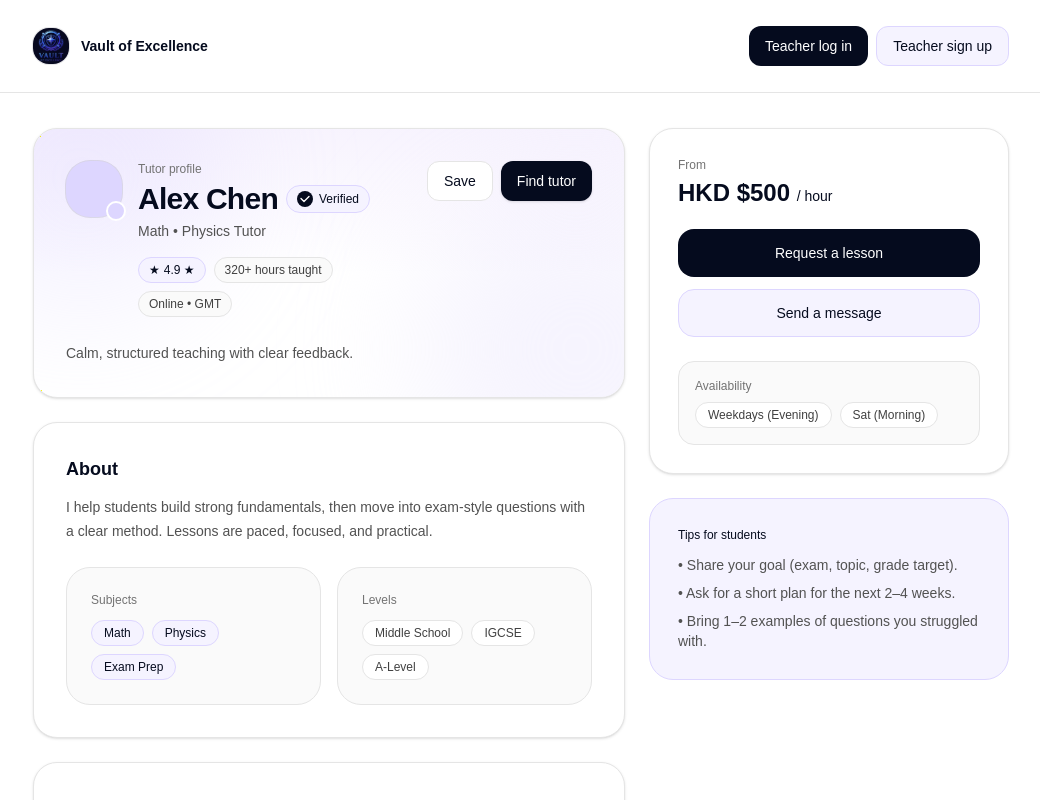
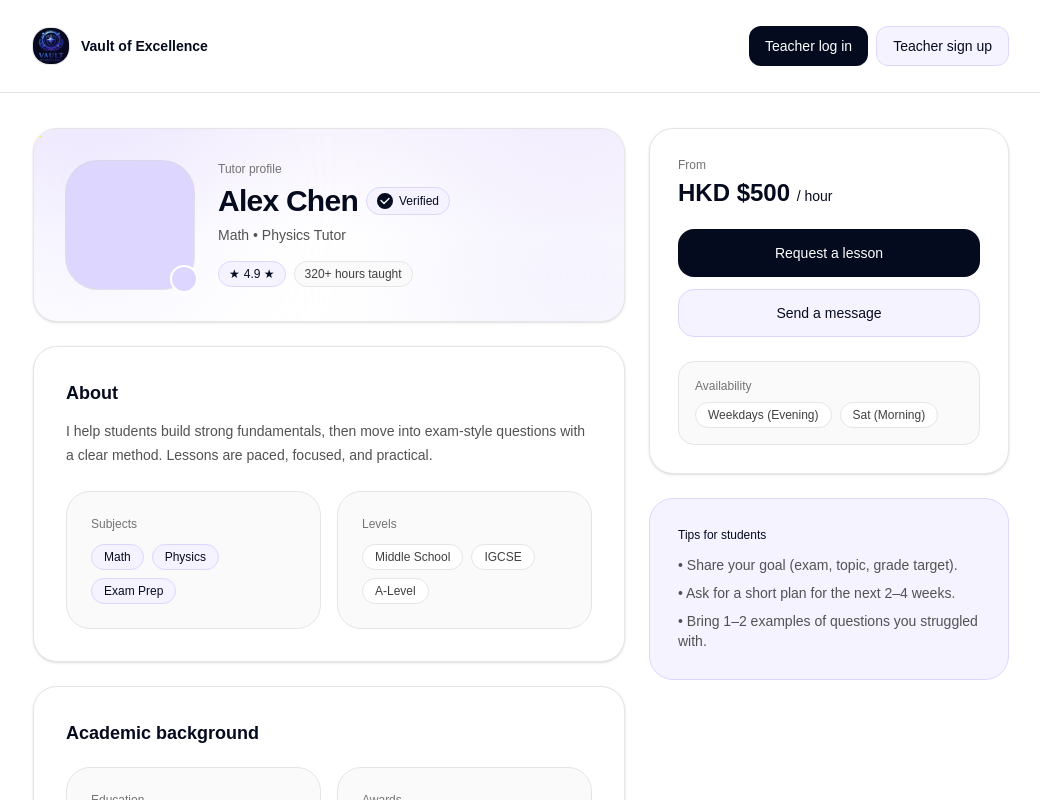
Before and after one commit to wincrazyyy/find-tutor, a Next.js app: page /tutors/1 in a window 1280 px wide. Shown: the top 800 px of the page, without its empty margins (119-1159 px from the left). Built offline with nearby package versions, Linux system fonts and the light colour scheme.

Commit message:
profile header change

```diff
--- a/app/tutors/[id]/_components/profile-header.tsx
+++ b/app/tutors/[id]/_components/profile-header.tsx
@@ -1,7 +1,6 @@
 import type { Tutor } from "../page";
 
 function VerifiedBadge({ verified }: { verified: boolean }) {
-  // Always render; invisible when not verified to keep spacing identical
   return (
     <span
       className={[
@@ -43,19 +42,17 @@ export function ProfileHeader({ tutor }: { tutor: Tutor }) {
         <div className="absolute inset-0 bg-[linear-gradient(to_bottom,rgba(124,58,237,0.06),transparent_55%)]" />
       </div>
 
-      <div className="relative flex flex-col gap-6 sm:flex-row sm:items-start sm:justify-between">
-        <div className="flex items-start gap-4">
-          {/* avatar */}
-          <div className="relative">
-            <div className="h-14 w-14 rounded-3xl bg-violet-200 ring-1 ring-[#050B1E]/10" />
-            <div className="absolute -bottom-1 -right-1 h-5 w-5 rounded-full border-2 border-white bg-violet-200" />
+      <div className="relative flex items-start gap-6">
+        {/* Square avatar, sized to visually match the text block height */}
+        <div className="relative shrink-0">
+          <div className="h-28 w-28 rounded-4xl bg-violet-200 ring-1 ring-[#050B1E]/10 sm:h-32 sm:w-32" />
+          <div className="absolute -bottom-1 -right-1 h-7 w-7 rounded-full border-2 border-white bg-violet-200" />
         </div>
 
         <div className="min-w-0">
           <div className="text-xs text-neutral-500">Tutor profile</div>
 
-            {/* fixed height row so layout doesn't jump */}
-            <div className="mt-1 flex min-h-9 flex-wrap items-center gap-2">
+          <div className="mt-1 flex min-h-10 flex-wrap items-center gap-2">
             <h1 className="truncate text-3xl font-semibold tracking-tight text-[#050B1E]">
               {tutor.name}
             </h1>
@@ -71,33 +68,9 @@ export function ProfileHeader({ tutor }: { tutor: Tutor }) {
             <span className="rounded-full border border-neutral-200 bg-neutral-50 px-2.5 py-1 text-xs font-medium text-neutral-700">
               {tutor.hours}
             </span>
-              <span className="rounded-full border border-neutral-200 bg-neutral-50 px-2.5 py-1 text-xs font-medium text-neutral-700">
-                {tutor.location}
-              </span>
           </div>
         </div>
       </div>
-
-        {/* actions */}
-        <div className="flex shrink-0 gap-2">
-          <button
-            type="button"
-            className="inline-flex h-10 items-center justify-center rounded-xl border border-neutral-200 bg-white px-4 text-sm font-medium text-[#050B1E] hover:bg-neutral-50"
-          >
-            Save
-          </button>
-          <button
-            type="button"
-            className="inline-flex h-10 items-center justify-center rounded-xl bg-[#050B1E] px-4 text-sm font-medium text-white shadow-sm hover:bg-[#07102D]"
-          >
-            Find tutor
-          </button>
-        </div>
-      </div>
-
-      <p className="relative mt-6 text-sm leading-6 text-neutral-600">
-        {tutor.headline}
-      </p>
     </div>
   );
 }
--- a/app/tutors/[id]/page.tsx
+++ b/app/tutors/[id]/page.tsx
@@ -1,3 +1,4 @@
+// app/tutors/[id]/page.tsx
 import { ProfileHeader } from "./_components/profile-header";
 import { About } from "./_components/about";
 import { AcademicBackground } from "./_components/academic-background";
@@ -13,8 +14,6 @@ export type Tutor = {
   title: string;
   rating: string;
   hours: string;
-  location: string;
-  headline: string;
   about: string;
   subjects: string[];
   levels: string[];
@@ -33,15 +32,12 @@ export type Tutor = {
 export type Review = { name: string; text: string };
 
 export default function TutorProfilePage() {
-  // UI-only placeholder data
   const tutor: Tutor = {
     verified: true, // <-- admin-controlled flag later
     name: "Alex Chen",
     title: "Math • Physics Tutor",
     rating: "4.9 ★",
     hours: "320+ hours taught",
-    location: "Online • GMT",
-    headline: "Calm, structured teaching with clear feedback.",
     about:
       "I help students build strong fundamentals, then move into exam-style questions with a clear method. Lessons are paced, focused, and practical.",
     subjects: ["Math", "Physics", "Exam Prep"],
@@ -69,8 +65,14 @@ export default function TutorProfilePage() {
   };
 
   const reviews: Review[] = [
-    { name: "Student A", text: "Explains concepts clearly and gives great practice questions." },
-    { name: "Student B", text: "Very patient and organised. Helped me improve my confidence." },
+    {
+      name: "Student A",
+      text: "Explains concepts clearly and gives great practice questions.",
+    },
+    {
+      name: "Student B",
+      text: "Very patient and organised. Helped me improve my confidence.",
+    },
   ];
 
   return (
@@ -80,15 +82,10 @@ export default function TutorProfilePage() {
           {/* Main */}
           <div className="space-y-6">
             <ProfileHeader tutor={tutor} />
-
             <About tutor={tutor} />
-
             <AcademicBackground tutor={tutor} />
-
             <Highlights tutor={tutor} />
-
             <Stats tutor={tutor} />
-
             <Reviews reviews={reviews} />
           </div>
 
```
Lines whose indentation alone changed are shown as unchanged.
